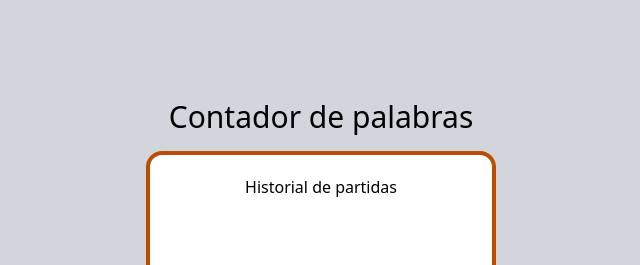
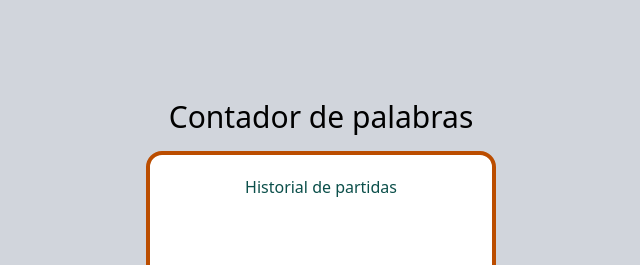
Before and after one commit to JavierMolines/wordcount, an Angular app: page / in a window 1280 px wide. Shown: the top 265 px of the page, without its empty margins (319-959 px from the left). Built offline with nearby package versions, Linux system fonts and the light colour scheme.

Commit message:
feat: enhance styling of game history section for better visibility

```diff
--- a/src/app/components/menu/menu.component.html
+++ b/src/app/components/menu/menu.component.html
@@ -1,6 +1,6 @@
 <div>
-  <p class="text-center">Historial de partidas</p>
-  <ul class="h-[440px] overflow-y-auto"></ul>
+  <p class="text-center text-teal-900">Historial de partidas</p>
+  <div class="h-[440px] overflow-y-auto"></div>
 </div>
 <div class="absolute left-0 bottom-0 w-full flex px-0 py-0">
   <a
```
